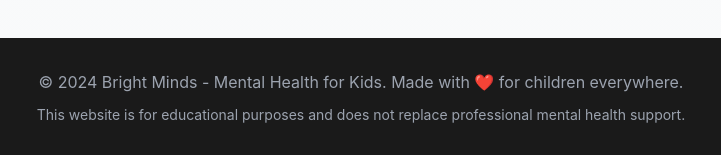
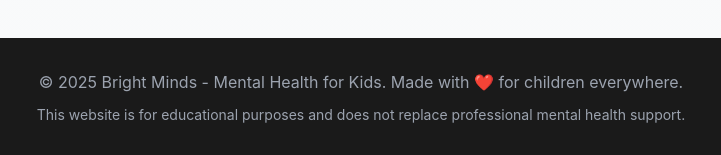
Before and after one commit to yashcoder-gamer/Mental-Awareness-Website-for-Children, a plain HTML site: page index.html in a window 1280 px wide. Shown: the part 1270-1425 px from the top of the page, 279-1000 px from the left. Drawn offline with Linux system fonts and the light colour scheme.

Commit message:
Update index.html
Signed-off-by: yakew7_ <86704881+yashcoder-gamer@users.noreply.github.com>

```diff
--- a/index.html
+++ b/index.html
@@ -1372,7 +1372,7 @@ body.dark [style*="font-size: 3rem"] { color: #e6eef0 !important; opacity:1 !imp
     <!-- Footer -->
     <footer>
         <div class="container">
-            <p>&copy; 2024 Bright Minds - Mental Health for Kids. Made with ❤️ for children everywhere.</p>
+            <p>&copy; 2025 Bright Minds - Mental Health for Kids. Made with ❤️ for children everywhere.</p>
             <p style="margin-top: 0.5rem; font-size: 0.875rem;">This website is for educational purposes and does not replace professional mental health support.</p>
         </div>
     </footer>
```
